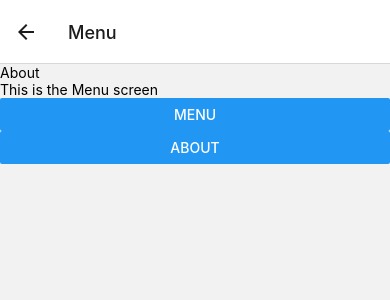
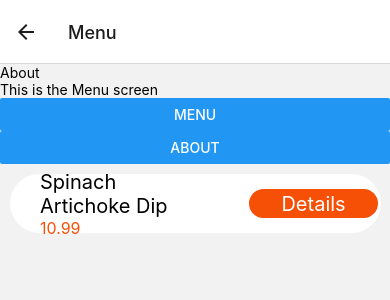
Before and after one commit to The-White-Hats/El-Menu, a React Native app: screen /Menu in a window 390 px wide. Shown: the top 300 px of the page. Built offline with nearby package versions, Linux system fonts and the light colour scheme.

Commit message:
Created List Item

```diff
--- a/components/listItem/listItem.jsx
+++ b/components/listItem/listItem.jsx
@@ -0,0 +1,57 @@
+import { View, Text, TouchableOpacity, StyleSheet, Button} from 'react-native'
+
+const ListItem = ({dish}) => {
+    return (
+        <TouchableOpacity style={styles.container}>
+            <View>
+                <Text style={styles.Item}>{dish.dish_name}</Text>
+                <Text style={styles.price}>{dish.price}</Text>
+            </View>
+            <TouchableOpacity style={styles.btn}>
+                <Text style={styles.btnText}>Details</Text>
+            </TouchableOpacity>
+        </TouchableOpacity>
+    );
+};
+
+const styles = StyleSheet.create({
+    container: {
+        flexDirection: 'row',
+        alignItems: 'center',
+        justifyContent: 'space-between',
+        paddingVertical: 15,
+        paddingLeft: 30,
+        paddingRight: 20,
+        margin: 10,
+        width: '95%',
+        height: '50%',
+        borderRadius: 30,
+        backgroundColor: 'white',
+        shadowColor: '#171717',
+        shadowOffset: {height: 5},
+        shadowOpacity: 0.3,
+        shadowRadius: 5,
+    },
+    Item: {
+        width: '80%',
+        fontSize: 20,
+    },
+    price: {
+        fontSize: 16,
+        color: '#f64f06',
+    },
+    btn: {
+        width: '40%',
+        height: '100%',
+        backgroundColor: '#f64f06',
+        alignItems: 'center',
+        justifyContent: 'center',
+        borderRadius: 50
+    },
+    btnText: {
+        fontSize: 20,
+        color: 'white',
+    }
+});
+
+export default ListItem;
--- a/screens/menu/menu.jsx
+++ b/screens/menu/menu.jsx
@@ -1,4 +1,6 @@
 import {  StyleSheet, Text, View, KeyboardAvoidingView, TextInput, TouchableOpacity, Keyboard, Button } from 'react-native';
+import ListItem from '../../components/listItem/listItem';
+const menu = require('../../Menu.json')
 
 
 const Menu = ({navigation}) => {
@@ -17,6 +19,9 @@ const Menu = ({navigation}) => {
                 <View>
                     <Button title="About" onPress={() => navigation.navigate('About')} />
                 </View>
+                <View>
+                    <ListItem dish={menu.menu_sections[0].dishes[1]}/>
+                </View>
             </View>
         </View>
     );
```
